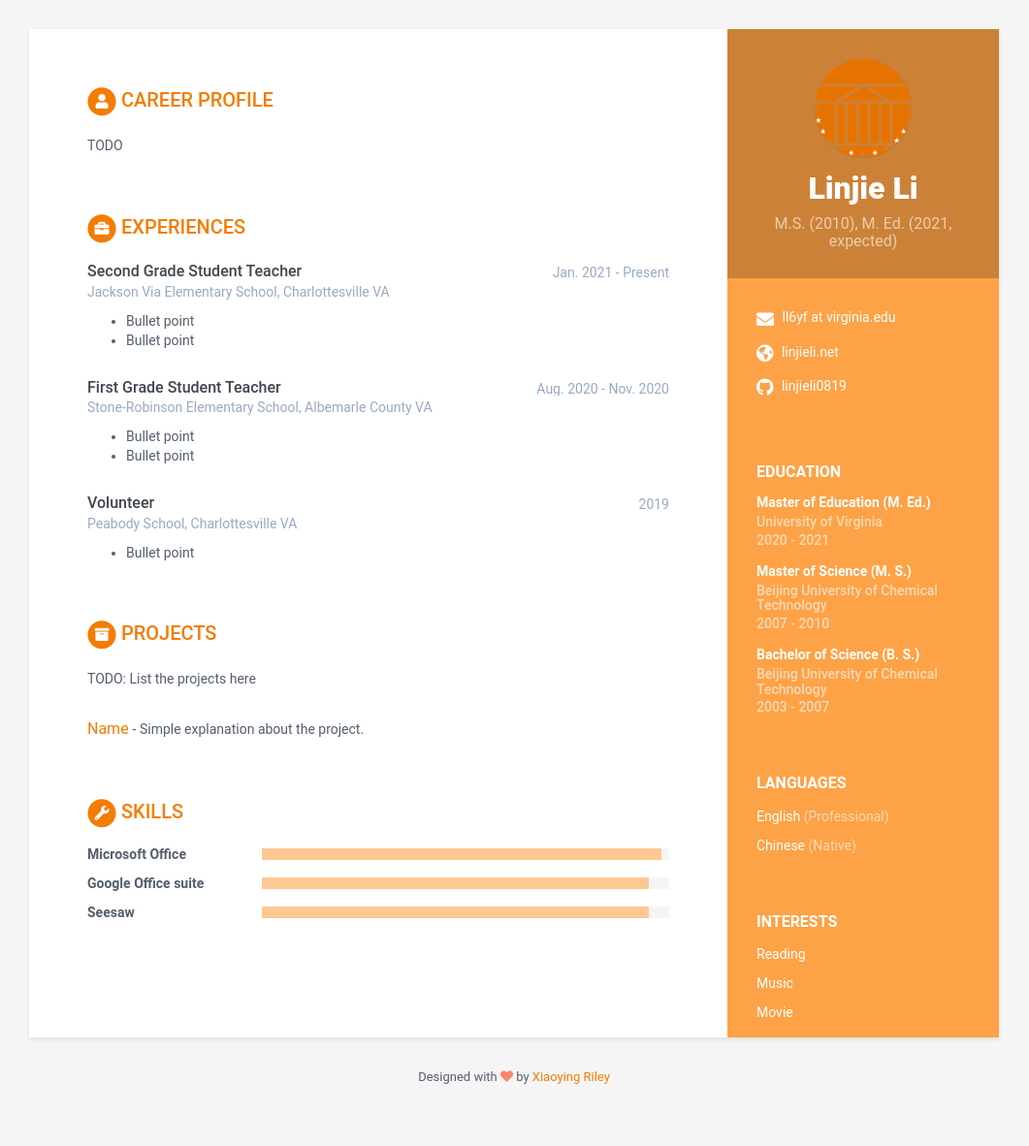
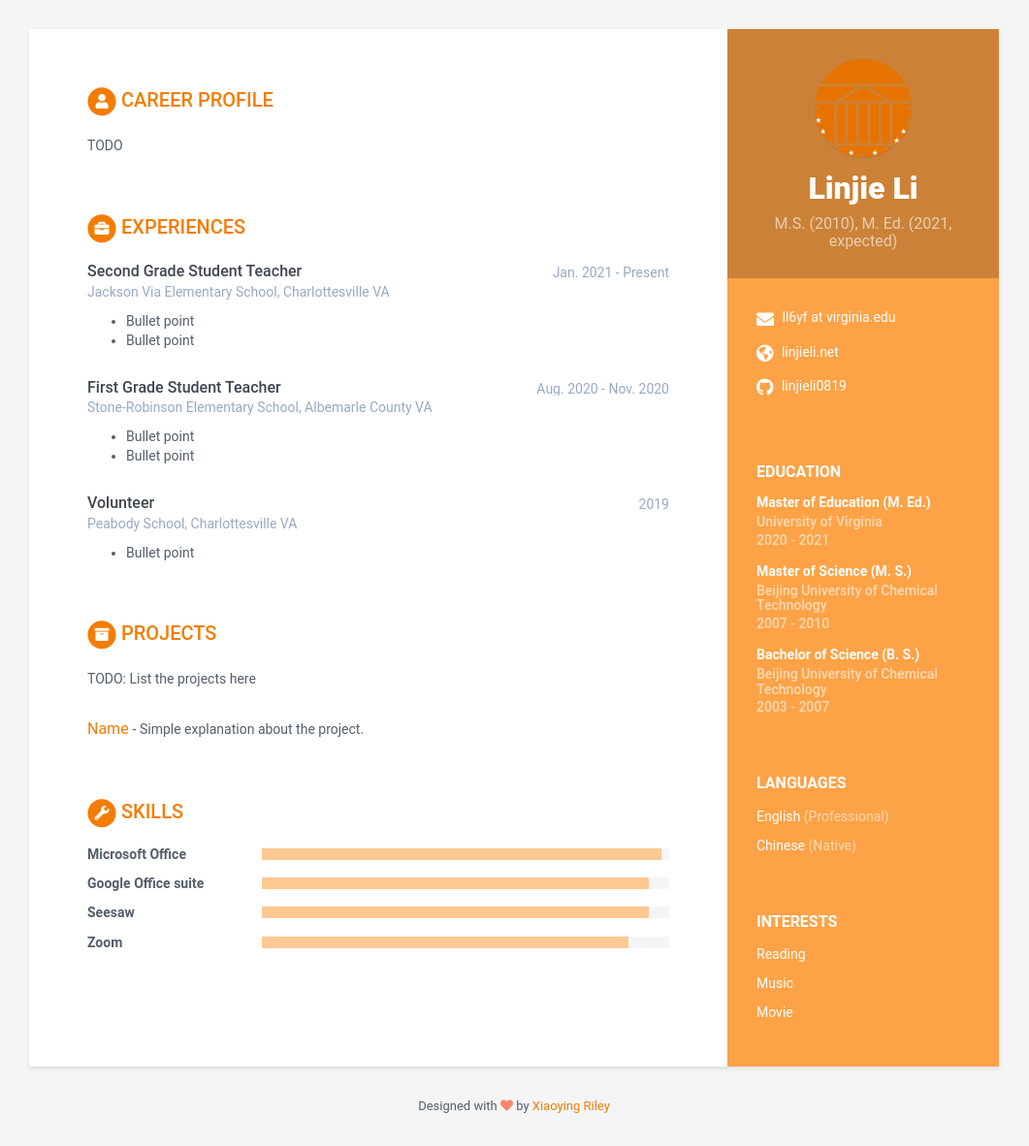
Before and after one commit to linjieli0819/linjieli0819.github.io, a Jekyll site: the page built from index.html, in a window 1280 px wide. Shown: the whole page at 97% size, without its empty margins (110-1171 px from the left). Built offline with Jekyll 4.4.1, drawn with Linux system fonts in a browser that asks for light colours; before the commit the page ends 1152 px from its top, so only the background shows below that.

Commit message:
Update data.yml

```diff
--- a/_data/data.yml
+++ b/_data/data.yml
@@ -107,6 +107,9 @@ skills:
       - name: Seesaw
         level: 95%
 
+      - name: Zoom
+        level: 90%
+
 
 footer: >
     Designed with <i class="fas fa-heart"></i> by <a href="http://themes.3rdwavemedia.com" target="_blank" rel="nofollow">Xiaoying Riley</a>
```
